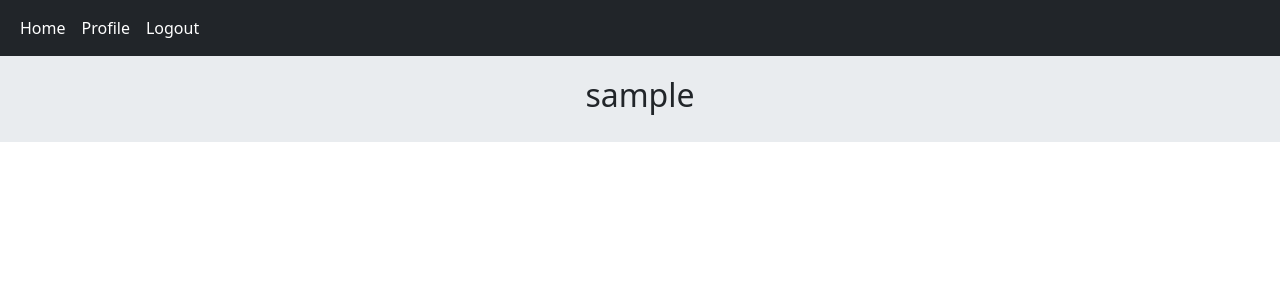
After one commit to vahid-sahray/social-media, a Django app: page /account/profile/1/ in a window 1280 px wide. The commit adds this page. Shown: the top 300 px of the page. Run offline with Django 4.2, Linux system fonts and the light colour scheme; the visitor is signed in with stand-in values (Sample User, id 1); data comes from the database, SQL or seed files in the repository; parts of the project's set-up code (start-up, migrations or seed data) failed here and were passed over.

Commit message:
Program setting for user profile page

```diff
--- /dev/null
+++ b/account/templates/account/profile.html
@@ -0,0 +1,5 @@
+{% extends 'base.html' %}
+
+{% block content %}
+    <h2 class="text-center"> {{ user.username}} </h2>
+{% endblock %}
--- a/account/urls.py
+++ b/account/urls.py
@@ -7,4 +7,5 @@ urlpatterns = [
     path('register/', views.UserRegisterView.as_view(), name='user_register'),
     path('login/', views.UserLoginView.as_view(), name='user_login'),
     path('logout/', views.UserLogoutView.as_view(), name='user_logout'),
+    path('profile/<int:user_id>/', views.UserProfileView.as_view(), name='user_profile'),
 ]
--- a/account/views.py
+++ b/account/views.py
@@ -65,3 +65,9 @@ class UserLogoutView(LoginRequiredMixin, View):
         logout(request)
         messages.success(request, 'you logged out successfully', 'success')
         return redirect('home:home')
+
+
+class UserProfileView(LoginRequiredMixin, View):
+    def get(self, request, user_id):
+        user = User.objects.get(pk=user_id)
+        return render(request, 'account/profile.html', {'user': user})
--- a/templates/inc/navbar.html
+++ b/templates/inc/navbar.html
@@ -3,6 +3,7 @@
       <div class="navbar-nav">
         <a class="nav-link active" href="{% url 'home:home' %}"> Home </a>
         {% if request.user.is_authenticated %}
+        <a class="nav-link active" href="{% url 'account:user_profile' request.user.id %}"> Profile </a>
         <a class="nav-link active" href="{% url 'account:user_logout' %}"> Logout </a>
         {% else %}
         <a class="nav-link active" href="{% url 'account:user_register' %}"> Register </a>
```
